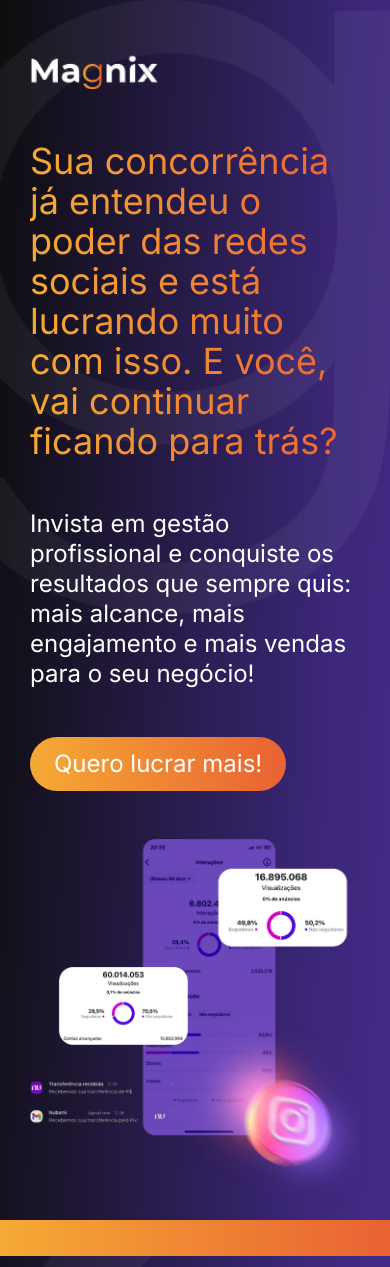
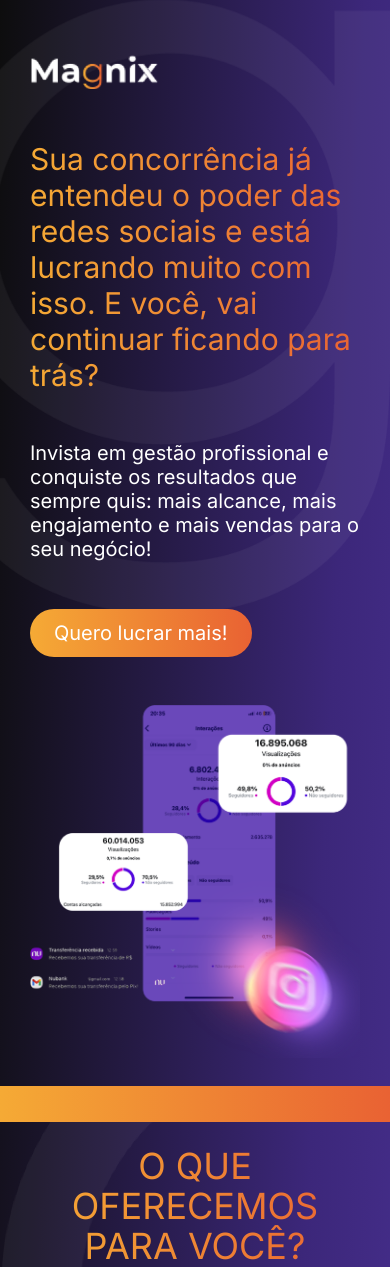
Before and after one commit to pedroeuzebiodev/agenciamagnix.com, a PHP site: page / in a window 390 px wide. Shown: the part 25-1292 px from the top of the page. Run offline with PHP 8.4, Linux system fonts and the light colour scheme.

Commit message:
Ajusta título, subtítulo e botão da seção de início

```diff
--- a/assets/css/pages/index/partials/home-section.css
+++ b/assets/css/pages/index/partials/home-section.css
@@ -58,3 +58,18 @@
   width: 100%;
   max-width: 57.6rem;
 }
+
+@media (max-width: 768px) {
+  #home-section #wrapper-columns-home-section #column-1-home-section h1 {
+    font-size: 3rem;
+
+    line-height: 3.6rem;
+  }
+
+  #home-section #wrapper-columns-home-section #column-1-home-section h2,
+  #home-section #wrapper-columns-home-section #column-1-home-section button {
+    font-size: 2rem;
+
+    line-height: 2.4rem;
+  }
+}
```
